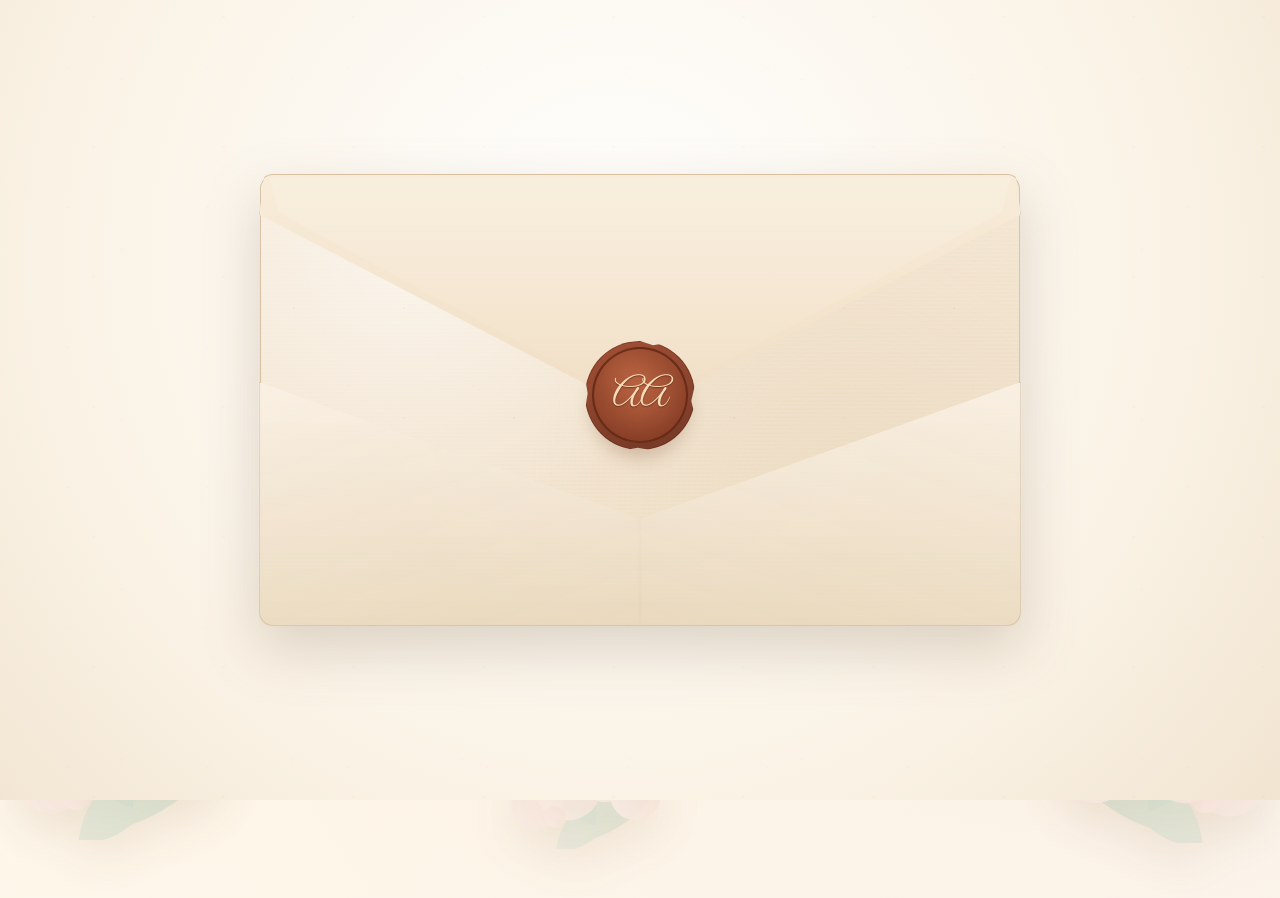
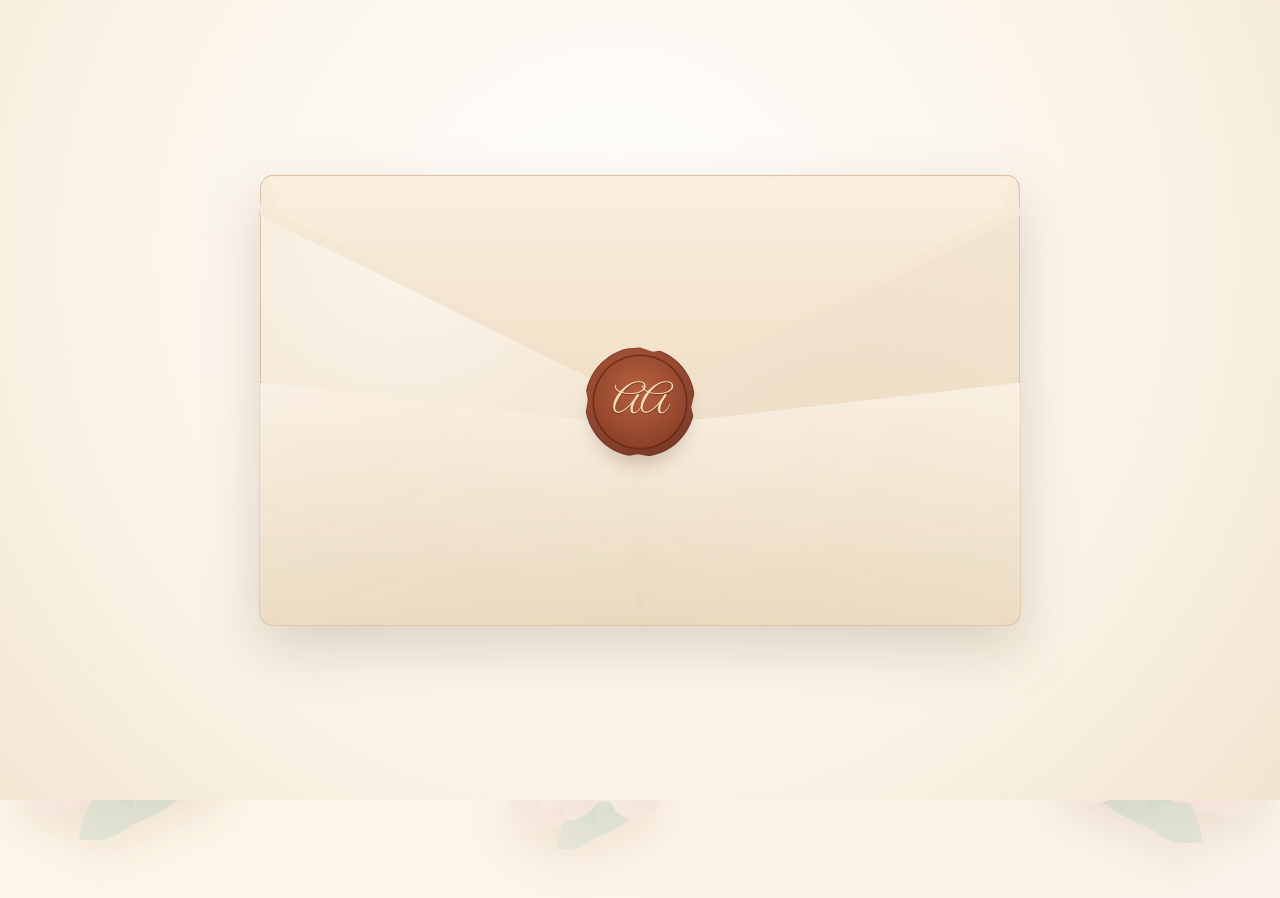
Before and after one commit to al7xey/wedding, a React (Vite) app: page / in a window 1280 px wide. Shown: the top 898 px of the page. Built offline with nearby package versions, Linux system fonts and the light colour scheme.

Commit message:
fix: smooth intro animation and envelope geometry

```diff
--- a/src/components/intro/IntroOverlay.tsx
+++ b/src/components/intro/IntroOverlay.tsx
@@ -1,5 +1,5 @@
 import { motion } from 'framer-motion'
-import { memo, useCallback, useEffect, useMemo, useState } from 'react'
+import { memo, useCallback, useEffect, useMemo, useRef, useState } from 'react'
 
 type IntroPhase =
   | 'idle'
@@ -43,6 +43,16 @@ const PHASE_ORDER: Record<IntroPhase, number> = {
   finale: 4,
 }
 
+const PHASE_DELAY_MS = {
+  sealBreaking: 280,
+  flapOpening: 620,
+  letterRise: 760,
+  finale: 360,
+} as const
+
+const BASE_EASE = [0.22, 1, 0.36, 1] as const
+const EMPHASIS_EASE = [0.16, 1, 0.3, 1] as const
+
 const wait = async (milliseconds: number): Promise<void> => {
   await new Promise<void>((resolve) => {
     window.setTimeout(resolve, milliseconds)
@@ -55,38 +65,38 @@ const hasReached = (phase: IntroPhase, target: IntroPhase): boolean => {
 
 const envelopeVariants = {
   idle: { scale: 1, y: 0, opacity: 1 },
-  sealBreaking: { scale: 1.008, y: -2, opacity: 1 },
-  flapOpening: { scale: 1.015, y: -6, opacity: 1 },
-  letterRise: { scale: 1.02, y: -10, opacity: 1 },
-  finale: { scale: 0.99, y: -20, opacity: 0 },
+  sealBreaking: { scale: 1.004, y: -1, opacity: 1 },
+  flapOpening: { scale: 1.012, y: -6, opacity: 1 },
+  letterRise: { scale: 1.02, y: -12, opacity: 1 },
+  finale: { scale: 0.994, y: -20, opacity: 0 },
 }
 
 const flapVariants = {
   idle: { rotateX: 0, opacity: 1 },
   sealBreaking: { rotateX: 0, opacity: 1 },
-  flapOpening: { rotateX: -158, opacity: 0.98 },
-  letterRise: { rotateX: -166, opacity: 0.92 },
-  finale: { rotateX: -166, opacity: 0.2 },
+  flapOpening: { rotateX: -156, opacity: 0.98 },
+  letterRise: { rotateX: -164, opacity: 0.92 },
+  finale: { rotateX: -164, opacity: 0.2 },
 }
 
 const letterVariants = {
-  idle: { y: 56, scale: 0.97, opacity: 0 },
-  sealBreaking: { y: 54, scale: 0.97, opacity: 0 },
-  flapOpening: { y: 18, scale: 1, opacity: 1 },
-  letterRise: { y: -70, scale: 1.04, opacity: 1 },
-  finale: { y: -200, scale: 1.12, opacity: 0 },
+  idle: { y: 62, scale: 0.97, opacity: 0 },
+  sealBreaking: { y: 58, scale: 0.97, opacity: 0 },
+  flapOpening: { y: 20, scale: 1, opacity: 1 },
+  letterRise: { y: -90, scale: 1.05, opacity: 1 },
+  finale: { y: -220, scale: 1.12, opacity: 0 },
 }
 
 const sealVariants = {
   idle: { opacity: 1, scale: 1, rotate: 0 },
   sealBreaking: {
-    opacity: [1, 1, 0.66],
-    scale: [1, 1.09, 0.9],
-    rotate: [0, 10, -6, 0],
+    opacity: [1, 1, 0.64],
+    scale: [1, 1.07, 0.9],
+    rotate: [0, 9, -7, 0],
   },
-  flapOpening: { opacity: 0.3, scale: 0.84, rotate: 0 },
-  letterRise: { opacity: 0, scale: 0.74, rotate: 0 },
-  finale: { opacity: 0, scale: 0.74, rotate: 0 },
+  flapOpening: { opacity: 0.26, scale: 0.84, rotate: 0 },
+  letterRise: { opacity: 0, scale: 0.75, rotate: 0 },
+  finale: { opacity: 0, scale: 0.75, rotate: 0 },
 }
 
 const EnvelopeLetterBase = ({ names, date }: EnvelopeLetterProps) => {
@@ -107,7 +117,7 @@ const WaxSealBase = ({ monogram, isCracked }: WaxSealProps) => {
     <motion.div
       className={`wax-seal ${isCracked ? 'is-cracked' : ''}`}
       variants={sealVariants}
-      transition={{ duration: 0.56, ease: [0.22, 1, 0.36, 1] }}
+      transition={{ duration: 0.46, ease: EMPHASIS_EASE }}
     >
       <span className="wax-seal__monogram">{monogram}</span>
       <span className="wax-seal__fragment wax-seal__fragment--1" />
@@ -135,7 +145,7 @@ const EnvelopeSceneBase = ({
       initial={false}
       animate={phase}
       variants={envelopeVariants}
-      transition={{ duration: 0.8, ease: [0.22, 1, 0.36, 1] }}
+      transition={{ duration: 0.62, ease: BASE_EASE }}
     >
       <div className="envelope__body">
         <div className="envelope__back" />
@@ -143,7 +153,7 @@ const EnvelopeSceneBase = ({
         <motion.div
           className="envelope__letter"
           variants={letterVariants}
-          transition={{ duration: 0.78, ease: [0.22, 1, 0.36, 1] }}
+          transition={{ duration: 0.74, ease: EMPHASIS_EASE }}
         >
           <EnvelopeLetter names={names} date={date} />
         </motion.div>
@@ -155,7 +165,7 @@ const EnvelopeSceneBase = ({
         <motion.div
           className="envelope__flap"
           variants={flapVariants}
-          transition={{ duration: 0.88, ease: [0.22, 1, 0.36, 1] }}
+          transition={{ duration: 0.7, ease: EMPHASIS_EASE }}
         />
 
         <div className="wax-seal-anchor">
@@ -185,47 +195,79 @@ const IntroOverlayBase = ({
 }: IntroOverlayProps) => {
   const [phase, setPhase] = useState<IntroPhase>('idle')
   const [isRunning, setIsRunning] = useState(false)
+  const mountedRef = useRef(true)
+  const runningRef = useRef(false)
 
   useEffect(() => {
     const previousOverflow = document.body.style.overflow
     document.body.style.overflow = 'hidden'
 
     return () => {
+      mountedRef.current = false
+      runningRef.current = false
       document.body.style.overflow = previousOverflow
     }
   }, [])
 
   const playSequence = useCallback(async () => {
-    if (isRunning) {
+    if (runningRef.current) {
       return
     }
 
+    runningRef.current = true
     setIsRunning(true)
 
     if (reducedMotion) {
       setPhase('finale')
-      await wait(180)
-      onOpened()
+      await wait(120)
+
+      if (mountedRef.current) {
+        runningRef.current = false
+        onOpened()
+      }
+
       return
     }
 
     setPhase('sealBreaking')
-    await wait(320)
+    await wait(PHASE_DELAY_MS.sealBreaking)
+
+    if (!mountedRef.current) {
+      return
+    }
 
     setPhase('flapOpening')
-    await wait(700)
+    await wait(PHASE_DELAY_MS.flapOpening)
+
+    if (!mountedRef.current) {
+      return
+    }
 
     setPhase('letterRise')
-    await wait(760)
+    await wait(PHASE_DELAY_MS.letterRise)
+
+    if (!mountedRef.current) {
+      return
+    }
 
     setPhase('finale')
-    await wait(420)
+    await wait(PHASE_DELAY_MS.finale)
 
-    onOpened()
-  }, [isRunning, onOpened, reducedMotion])
+    if (mountedRef.current) {
+      runningRef.current = false
+      onOpened()
+    }
+  }, [onOpened, reducedMotion])
 
   const flapOpened = useMemo(() => hasReached(phase, 'flapOpening'), [phase])
   const sealCracked = useMemo(() => hasReached(phase, 'sealBreaking'), [phase])
+
+  const triggerClassName = useMemo(
+    () => `envelope-trigger${isRunning ? ' is-running' : ''}`,
+    [isRunning],
+  )
+
+  const isInteractive = !reducedMotion && !isRunning && phase === 'idle'
 
   return (
     <motion.div
@@ -239,15 +281,11 @@ const IntroOverlayBase = ({
       <div className="intro-overlay__inner">
         <motion.button
           type="button"
-          className="envelope-trigger"
+          className={triggerClassName}
           onClick={playSequence}
           disabled={isRunning}
-          whileHover={
-            reducedMotion || isRunning ? undefined : { scale: 1.015, y: -2 }
-          }
-          whileTap={
-            reducedMotion || isRunning ? undefined : { scale: 0.996, y: 1 }
-          }
+          whileHover={isInteractive ? { scale: 1.012, y: -1.5 } : undefined}
+          whileTap={isInteractive ? { scale: 0.997, y: 1 } : undefined}
           aria-label="Открыть свадебное приглашение"
         >
           <EnvelopeScene
--- a/src/styles/global.css
+++ b/src/styles/global.css
@@ -652,7 +652,8 @@ body {
   line-height: 0;
 }
 
-.envelope-trigger:disabled {
+.envelope-trigger:disabled,
+.envelope-trigger.is-running {
   cursor: default;
 }
 
@@ -663,6 +664,7 @@ body {
   perspective: 2000px;
   transform-style: preserve-3d;
   filter: drop-shadow(0 22px 28px rgba(109, 82, 54, 0.22));
+  will-change: transform, opacity;
 }
 
 .envelope__body {
@@ -672,6 +674,7 @@ body {
   transform-style: preserve-3d;
   border-radius: 14px;
   overflow: visible;
+  backface-visibility: hidden;
 }
 
 .envelope__back,
@@ -736,6 +739,7 @@ body {
   padding: 0.9rem;
   transform-origin: center bottom;
   box-shadow: 0 8px 18px rgba(142, 113, 79, 0.15);
+  will-change: transform, opacity;
 }
 
 .envelope__letter-label {
@@ -768,7 +772,7 @@ body {
   top: 46%;
   bottom: -0.1%;
   z-index: 5;
-  clip-path: polygon(0 0, 50% 56%, 100% 0, 100% 100%, 0 100%);
+  clip-path: polygon(0 0, 50% 18%, 100% 0, 100% 100%, 0 100%);
   border: 1px solid rgba(188, 158, 117, 0.52);
   border-radius: 0 0 14px 14px;
   background:
@@ -800,13 +804,13 @@ body {
 
 .envelope__fold--left {
   left: -0.2%;
-  clip-path: polygon(0 0, 100% 56%, 100% 100%, 0 100%);
+  clip-path: polygon(0 0, 100% 18%, 100% 100%, 0 100%);
   background: linear-gradient(160deg, rgba(255, 255, 255, 0.24), rgba(224, 201, 169, 0.2));
 }
 
 .envelope__fold--right {
   right: -0.2%;
-  clip-path: polygon(0 56%, 100% 0, 100% 100%, 0 100%);
+  clip-path: polygon(0 18%, 100% 0, 100% 100%, 0 100%);
   background: linear-gradient(200deg, rgba(255, 255, 255, 0.24), rgba(224, 201, 169, 0.2));
 }
 
@@ -816,7 +820,7 @@ body {
   position: absolute;
   top: -1%;
   width: 1px;
-  height: 74%;
+  height: 62%;
   background: rgba(177, 142, 104, 0.44);
   box-shadow: 0 0 0 1px rgba(255, 255, 255, 0.08);
 }
@@ -824,13 +828,13 @@ body {
 .envelope__fold--left::after {
   right: 0;
   transform-origin: top right;
-  transform: rotate(-39deg) translate(1px, -2px);
+  transform: rotate(-17deg) translate(0, 0);
 }
 
 .envelope__fold--right::after {
   left: 0;
   transform-origin: top left;
-  transform: rotate(39deg) translate(-1px, -2px);
+  transform: rotate(17deg) translate(0, 0);
 }
 
 .envelope__flap {
@@ -843,7 +847,7 @@ body {
   transform-style: preserve-3d;
   backface-visibility: hidden;
   border-radius: 14px 14px 0 0;
-  clip-path: polygon(0.7% 0, 99.3% 0, 100% 15%, 50% 88%, 0 15%);
+  clip-path: polygon(0.7% 0, 99.3% 0, 100% 15%, 50% 84%, 0 15%);
   background:
     linear-gradient(180deg, #f8ecd9, #efdcc1),
     repeating-linear-gradient(
@@ -855,13 +859,14 @@ body {
     );
   border: 1px solid rgba(194, 166, 128, 0.5);
   box-shadow: 0 14px 18px rgba(116, 92, 66, 0.12);
+  will-change: transform, opacity;
 }
 
 .envelope__flap::before {
   content: '';
   position: absolute;
   inset: 0;
-  clip-path: polygon(1.2% 0.8%, 98.8% 0.8%, 97.6% 14%, 50% 86.5%, 2.4% 14%);
+  clip-path: polygon(1.2% 0.8%, 98.8% 0.8%, 97.6% 14%, 50% 82.8%, 2.4% 14%);
   background: linear-gradient(180deg, rgba(255, 255, 255, 0.26), rgba(255, 255, 255, 0));
   opacity: 0.55;
 }
@@ -869,7 +874,7 @@ body {
 .wax-seal-anchor {
   position: absolute;
   left: 50%;
-  top: 49%;
+  top: 50.4%;
   transform: translate(-50%, -50%);
   z-index: 8;
   pointer-events: none;
@@ -891,6 +896,7 @@ body {
     inset -11px -13px 22px rgba(74, 30, 14, 0.45),
     inset 8px 7px 14px rgba(231, 139, 93, 0.24),
     0 14px 18px rgba(99, 44, 25, 0.24);
+  will-change: transform, opacity;
 }
 
 .wax-seal::before {
@@ -948,6 +954,7 @@ body {
   background: radial-gradient(circle at 50% 40%, rgba(186, 100, 66, 0.45), rgba(123, 52, 31, 0.3));
   pointer-events: none;
 }
+
 .envelope__sparkle-anchor {
   position: absolute;
   left: 50%;
```
